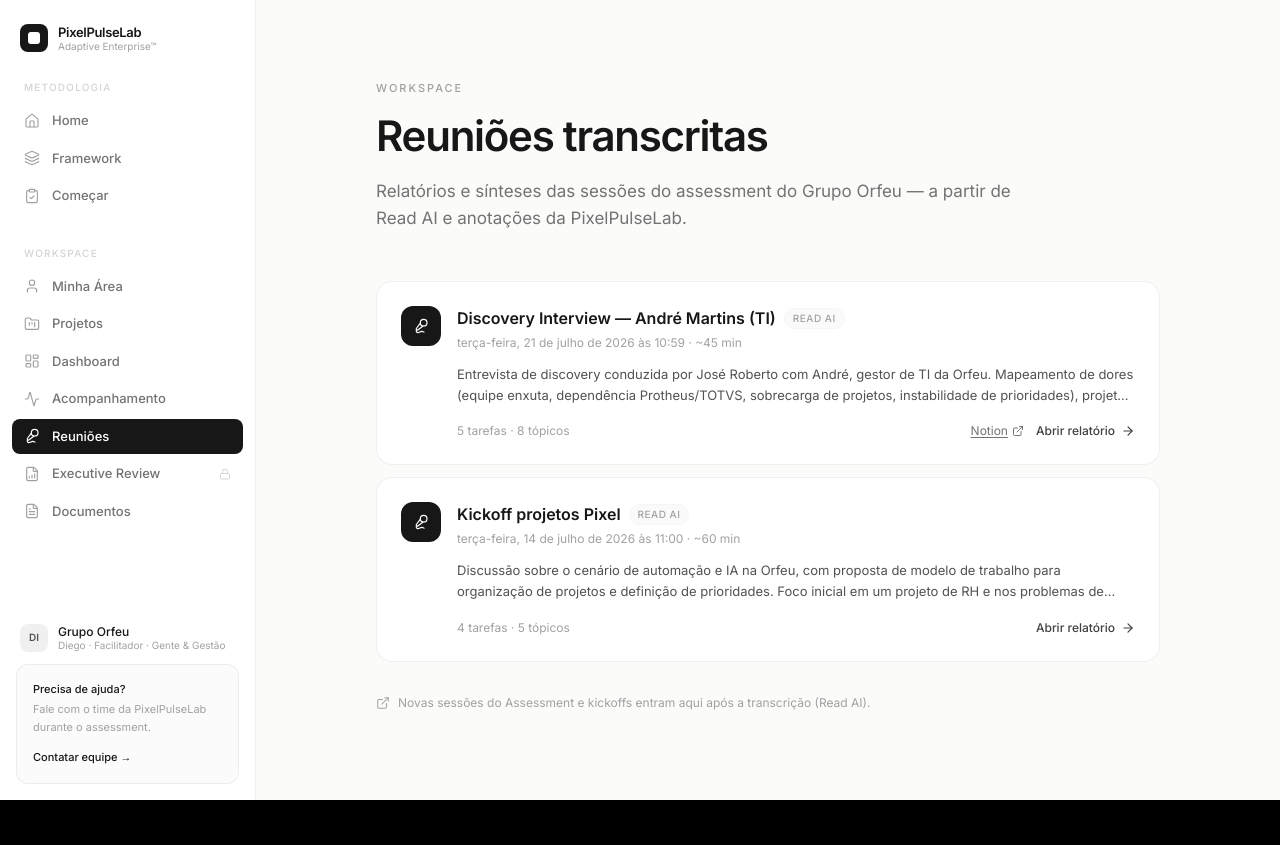
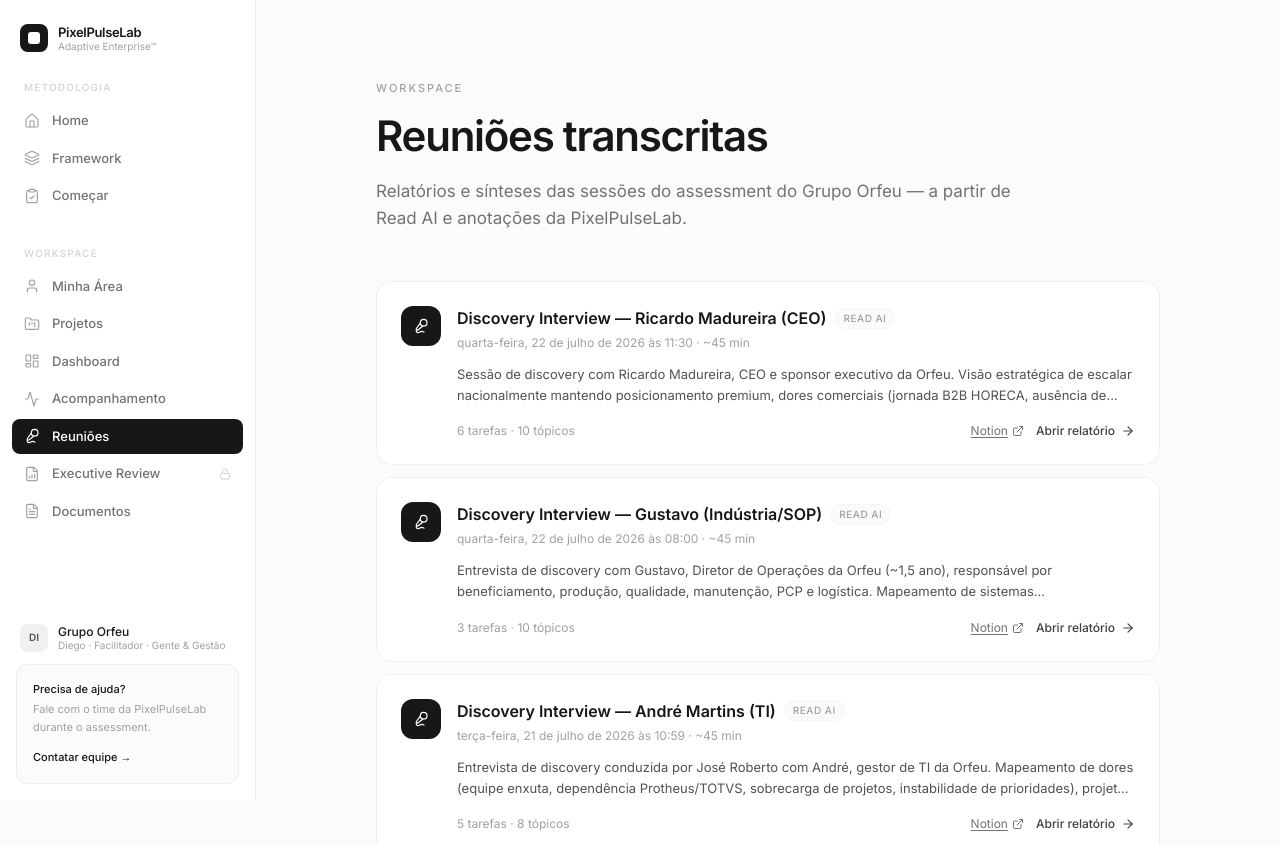
Before and after one commit to jrbj001/LP-, a Next.js app: page /en/adaptive/meetings in a window 1280 px wide. Shown: the top 845 px of the page. Before the commit the page ends 800 px from the top, so only its background shows below. Built offline with nearby package versions, Linux system fonts and the light colour scheme.

Commit message:
feat(adaptive): publicar reuniões transcritas de Ricardo e Gustavo
Disponibiliza no portal as sessões de discovery de 22/07 com o CEO e o diretor de Indústria/SOP, com síntese, tópicos, tarefas e links para o Notion.

Co-authored-by: Cursor <cursoragent@cursor.com>

```diff
--- a/src/components/adaptive/meetings-data.ts
+++ b/src/components/adaptive/meetings-data.ts
@@ -20,6 +20,70 @@ export interface Meeting {
 }
 
 export const MEETINGS: Meeting[] = [
+  {
+    id: 'discovery-ricardo-2026-07-22',
+    title: 'Discovery Interview — Ricardo Madureira (CEO)',
+    date: '2026-07-22T11:30:00-03:00',
+    duration: '~45 min',
+    source: 'Read AI',
+    reportUrl: 'https://app.notion.com/p/3a55615ab27480ab9450dd1cd527dbb6',
+    attendees: ['José Roberto', 'Ricardo Madureira'],
+    synopsis:
+      'Sessão de discovery com Ricardo Madureira, CEO e sponsor executivo da Orfeu. Visão estratégica de escalar nacionalmente mantendo posicionamento premium, dores comerciais (jornada B2B HORECA, ausência de CRM, automações de vendas que falharam), preocupação com segurança da informação e alinhamento com o modelo Pixel de entregas transparentes. Findings alimentam o plano consolidado e o Executive Review agendado para 31/07.',
+    topics: [
+      'Visão CEO: escalar produção e vendas no Brasil mantendo propósito e qualidade premium',
+      'Lacunas comercial/logística: jornada B2B HORECA e varejo com etapas quebradas',
+      'Ausência de CRM unificado e falhas em duas tentativas de automação mobile de pedidos',
+      'Stakeholders faltantes: Augusto Kraft (Comercial) e Priscila (Supermercados)',
+      'Demo do portal Pixel: transparência de entregas, KPIs e análise por IA',
+      'Quick wins: portal B2B, integrações Protheus e conciliação PagBrasil',
+      'Segurança da informação como pilar dedicado — vulnerabilidade reconhecida pelo CEO',
+      'CRM e ERP tradicionais vs. abordagem AI-native; visão de construir digital do zero',
+      'Plano consolidado e proposta comercial até fim da semana seguinte',
+      'Review agendado para sexta 31/07 às 14h',
+    ],
+    tasks: [
+      { title: 'Concluir assessments restantes com Cris, Lucas e Rafaela', owner: 'José Roberto' },
+      { title: 'Incluir Augusto Kraft (Diretor Comercial) e Priscila (Supermercados) no assessment', owner: 'Diego' },
+      { title: 'Entregar preview faseado e quick wins a partir da semana seguinte', owner: 'PixelPulseLab' },
+      {
+        title: 'Preparar plano completo com esforço, horas e proposta comercial até fim da semana',
+        owner: 'José Roberto',
+      },
+      { title: 'Bloquear agenda para review do plano em 31/07 às 14h', owner: 'José Roberto + Ricardo' },
+      { title: 'Incluir segurança da informação como pilar em todas as camadas de implementação', owner: 'PixelPulseLab' },
+    ],
+    clientId: 'orfeu',
+  },
+  {
+    id: 'discovery-gustavo-2026-07-22',
+    title: 'Discovery Interview — Gustavo (Indústria/SOP)',
+    date: '2026-07-22T08:00:00-03:00',
+    duration: '~45 min',
+    source: 'Read AI',
+    reportUrl: 'https://app.notion.com/p/3a55615ab27481968cfef7105e507769',
+    attendees: ['José Roberto', 'Gustavo'],
+    synopsis:
+      'Entrevista de discovery com Gustavo, Diretor de Operações da Orfeu (~1,5 ano), responsável por beneficiamento, produção, qualidade, manutenção, PCP e logística. Mapeamento de sistemas descentralizados (TOTVS, Traction, MES, WMS), transição desigual para Indústria 4.0, escassez de recursos de TI e frustração com velocidade de execução. Alinhamento com abordagem Pixel de camada de infraestrutura e assessment gratuito.',
+    topics: [
+      'Papel de Gustavo: cadeia completa de operações (beneficiamento → logística)',
+      'Stack atual: TOTVS (ERP), Traction (sensores), MES, WMS recente — sistemas não integrados',
+      'Indústria 4.0 desigual: fábrica/refino avançados, beneficiamento em transição 1.0→2.0',
+      'BIs descentralizados por área sem integração — visibilidade fragmentada',
+      'Recursos de TI escassos e execução lenta apesar de bons planos e roadmaps',
+      'Visão: referência em Indústria 4.0 com camada tecnológica robusta',
+      'Interesse em agente de IA conectado ao ERP para consultas operacionais em tempo real',
+      'Abordagem Pixel: camada de infraestrutura de dados antes de projetos isolados',
+      'Assessment gratuito: quick wins, oportunidades de IA, recomendações executivas, Adaptive Index',
+      'Modelo de entrega: só conta como entregue quando está em produção e em uso',
+    ],
+    tasks: [
+      { title: 'Conduzir assessment gratuito e entregar resultados a Gustavo e demais gestores', owner: 'PixelPulseLab' },
+      { title: 'Gustavo apoiar e facilitar o processo de assessment', owner: 'Gustavo' },
+      { title: 'Visitar fazendas Orfeu se o engajamento avançar', owner: 'José Roberto' },
+    ],
+    clientId: 'orfeu',
+  },
   {
     id: 'discovery-andre-2026-07-21',
     title: 'Discovery Interview — André Martins (TI)',
```
